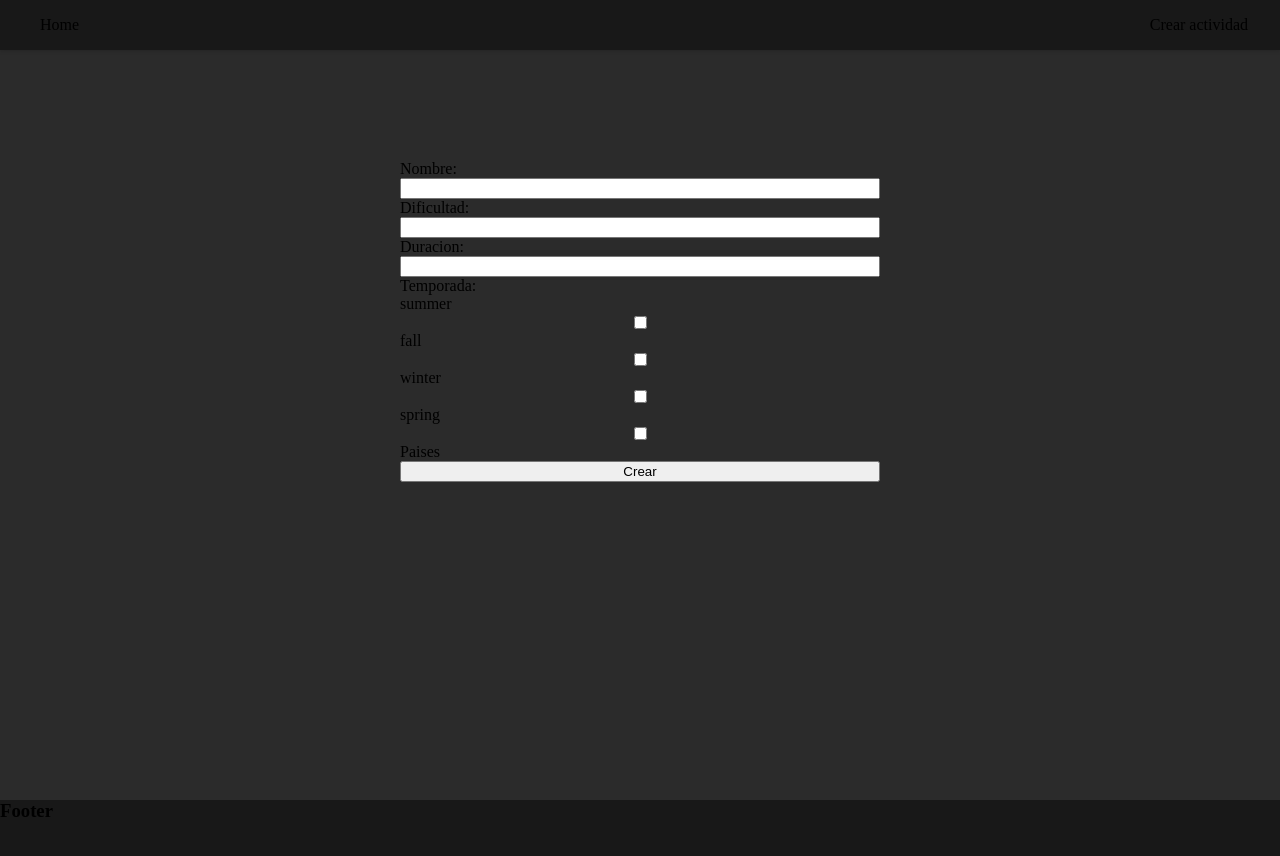
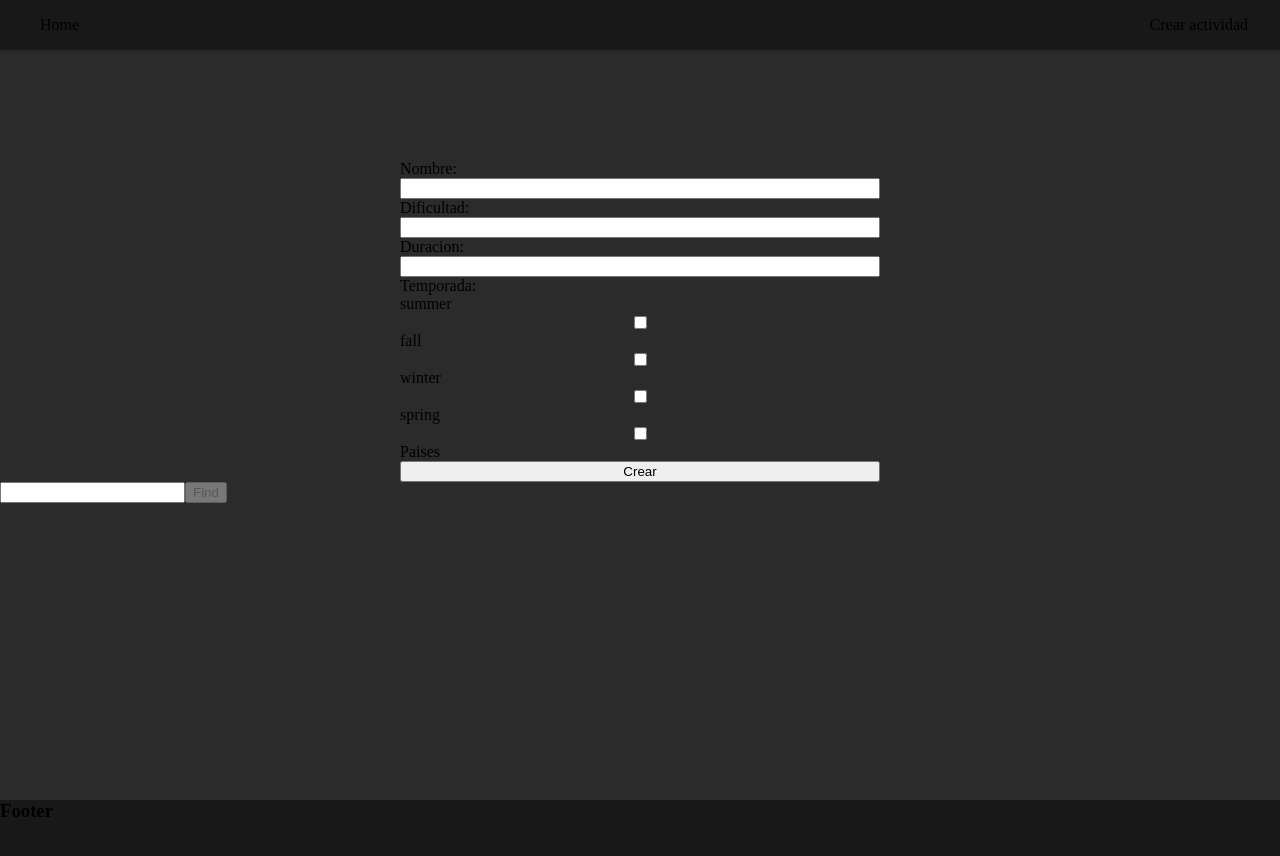
Before and after one commit to Fr33yr/PI-Countries-main, a React (Vite) app in the folder client/: page /activity in a window 1280 px wide. Shown: the top 856 px of the page. Built offline with nearby package versions, Linux system fonts and the light colour scheme.

Commit message:
activity creation options

```diff
--- a/client/src/pages/activity/Activity.jsx
+++ b/client/src/pages/activity/Activity.jsx
@@ -1,13 +1,22 @@
-import { useState } from 'react'
+import { useState, useEffect } from 'react'
+import { useDispatch, useSelector } from 'react-redux'
 import styles from './activity.module.css'
 import { seasons as seasonsNames } from '../../utils/seasons'
 import Checkbox from '../../components/checkbox/Checkbox'
+import { getCountries } from '../../redux/actions'
 
 export default function Activity() {
     const [selectedSeason, setSelectedSeason] = useState({
         seasons: []
     })
     const [form, setForm] = useState({})
+    const [search, setSearch] = useState('')
+    const [countriesNames, setCountriesNames] = useState([])
+    const dispatch = useDispatch()
+    const countries = useSelector(state => state.countries)
+
+
+
 
     const handleChecks = (e) => {
         const { value, checked } = e.target
@@ -26,15 +35,27 @@ export default function Activity() {
         }
     }
 
+
     const handleChange = (e) => {
         const name = e.target.name;
         const value = e.target.value;
         setForm(values => ({ ...values, [name]: value }))
     }
 
+
     const handleSubmit = (e) => {
         e.preventDefault()
         console.log({ ...form, ...selectedSeason })
+    }
+
+
+    const handleSearch = (e) => {
+        e.preventDefault()
+        search === "" ? [] : dispatch(getCountries(search))
+    }
+
+    const handleAddCountry = (name) => {
+        setCountriesNames(countriesNames.concat([name]))
     }
 
     return (
@@ -51,11 +72,29 @@ export default function Activity() {
                     min={1} max={99} required onChange={handleChange} />
                 <label>Temporada: </label>
                 {seasonsNames.map((s, index) => (
-                <Checkbox handleChecks={handleChecks} value={s} key={index}/>
+                    <Checkbox handleChecks={handleChecks} value={s} key={index} />
                 ))}
                 <label>Paises</label>
                 <button type="submit">Crear</button>
             </form>
+
+            <div className="searchcontainer">
+                <form onSubmit={handleSearch}>
+                    <input type="text" onChange={(e) => setSearch(e.target.value)} />
+                    <button type="submit" disabled={search === ""}>Find</button>
+                </form>
+                <div className="searchview">
+                    {
+                        countries.length > 0 && countries.map((c, index) => (
+                            <div className={styles.searchresult}>
+                                <p>{c.name}</p>
+                                <button onClick={()=>handleAddCountry(c.name)}
+                                disabled={countriesNames.includes(c.name)}>+</button>
+                            </div>
+                        ))
+                    }
+                </div>
+            </div>
         </>
     )
 }
```
